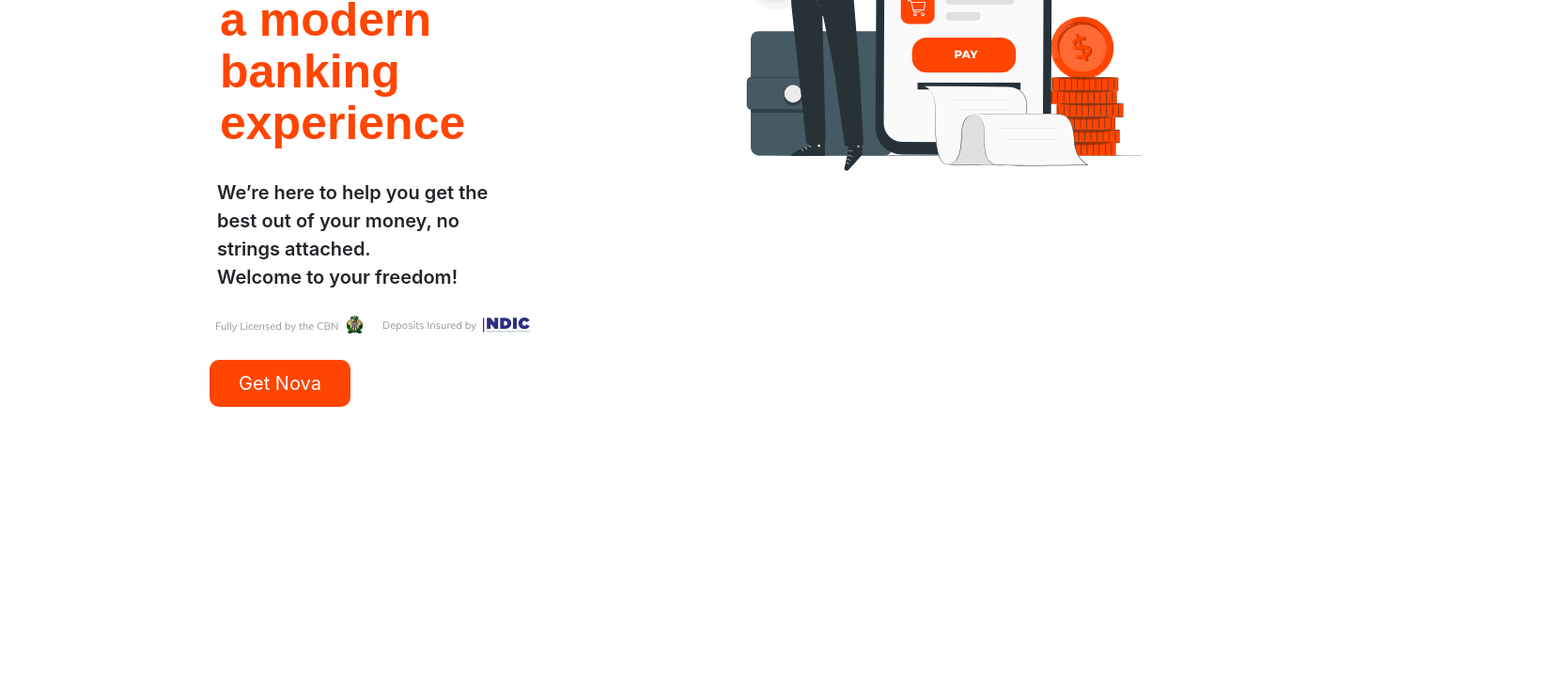
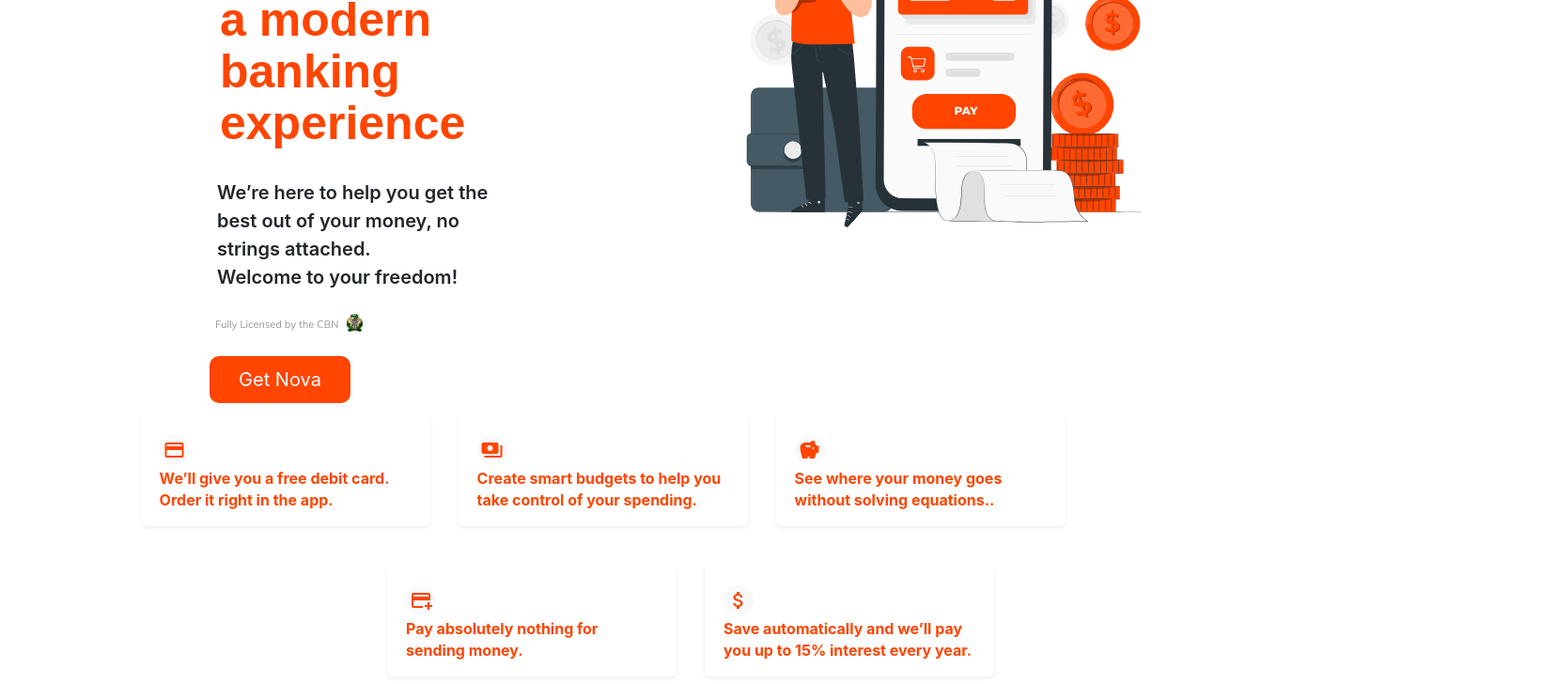
Before and after one commit to Oluwafemi-John1/Bankapp, a React (Create React App) app: page / in a window 1280 px wide. Shown: the part 366-1094 px from the top of the page at 94% size, 1656 px wide, since content can reach past the window. Before the commit the page ends 822 px from the top, so only its background shows below. Built offline with nearby package versions, Linux system fonts and the light colour scheme.

Commit message:
card section complete

```diff
--- a/src/assets/css/GetNova.css
+++ b/src/assets/css/GetNova.css
@@ -2,6 +2,11 @@
     height: 90vh;
     transform: translateY(10px);
     animation: nova 1.5s linear forwards;
+}
+
+#sectioncards {
+    animation: nova 1.5s linear forwards;
+
 }
 
 @keyframes nova {
@@ -73,6 +78,10 @@
         margin-left: 0px;
     }
 
+    #sectioncards {
+        transform: translateY(30px);
+    }
+
     #freebank {
         font-size: 35px;
         line-height: 35.2px;
@@ -123,6 +132,12 @@
             transform: translateX(0%);
         }
     }
+
+    .card {
+        box-shadow: 0px 5px 10px rgba(0,0,0,0.1) !important;
+        margin-left: 5px;
+        overflow-y: hidden !important;
+    }
 }
 
 
@@ -131,19 +146,23 @@
         transform: translateY(35px);
         transition: 2s ease-in-out;
     }
+
+    #imagebank {
+        transform: translateY(60px);
+    }
 }
 
 /* <=========== Card Section ===========> */
-section#card {
-    height: 50vh;
-}
-
 @media all and (min-width: 992px) {
     #cards {
         margin-left: 10%;
         margin-right: 0%;
     }
 
+    #cardss {
+        transform: translateX(400px);
+
+    }
     #imagebank {
         animation: move 1.5s linear backwards;
         position: relative;
--- a/src/assets/css/Navbar.css
+++ b/src/assets/css/Navbar.css
@@ -96,5 +96,9 @@
         transform: scale(1.15,1.15);
         transition: .5s ease-in-out;
     }
+
+    html {
+        overflow-x: hidden;
+    }
 }
 /* ============ desktop view .end// ============ */
--- a/src/components/GetNova.js
+++ b/src/components/GetNova.js
@@ -2,12 +2,17 @@
 import { Link } from 'react-router-dom';
 import '../assets/css/GetNova.css';
 import cbn from '../assets/images/cbn.svg';
-import ndic from '../assets/images/NDIC.svg';
-import bank from '../assets/images/E-Wallet-pana.svg'
+// import ndic from '../assets/images/NDIC.svg';
+import bank from '../assets/images/E-Wallet-pana.svg';
+import card1 from '../assets/images/svgexport-3.svg';
+import budget from '../assets/images/svgexport-6.svg';
+import equation from '../assets/images/svgexport-20.svg';
+import paynothing from '../assets/images/svgexport-4.svg'
+import save from '../assets/images/svgexport-5.svg'
 
 const GetNova = () => {
     let cardStyle = {
-        color:"#40196D",
+        color:"orangered",
         fontFamily:"Muli, sans-serif;",
         fontWeight:"900",
         fontSize:"16px",
@@ -25,8 +30,8 @@
                 <h1 id='freebank' className='p-lg-2'>We offer you the guarantee of a modern banking experience</h1>
                 <p id='freedom' className='p-2'>We’re here to help you get the best out of your money, no strings attached.<br />Welcome to your freedom!</p>
                 <div className="cbn">
-                    <img src={cbn} alt="" />&nbsp;
-                    <img src={ndic} alt="" className='ms-lg-3' />
+                    <img src={cbn} alt="" />
+                    {/* <img src={ndic} alt="" className='ms-lg-3' /> */}
                 </div>
                 <Link className="nav-link fs-5 text-center" to="/signup" id='getKudagetKuda'>Get Nova <span><i className="material-icons" id='mat' style={{transform:"translateY(7px)"}}>navigate_next</i></span></Link>
 
@@ -36,6 +41,37 @@
             </div>
         </div>
     </section>
+
+    {/* Card Section */}
+    <section className="container-fluid" id='sectioncards'>
+        <div className="row mx-auto">
+            <div className="row" id='cards'>
+                <div className="card col-lg-3 my-2 p-3 shadow-sm border-0" style={cardmargin}>
+                    <div className="card-text px-1"><i className='material-icons bg-light p-1 rounded-circle' style={{transform:"translateY(7px)",color:"orangered"}} width={25}>credit_card</i></div>
+                    <div className="card-text px-1 mt-2 fw-bold" style={cardStyle}>We’ll give you a free debit card. Order it right in the app.</div>
+                </div>
+                <div className="card col-lg-3 my-2 p-3 shadow-sm border-0" style={cardmargin}>
+                    <div className="card-text px-1"><i className='material-icons bg-light p-1 rounded-circle' style={{transform:"translateY(7px)",color:"orangered"}} width={25}>payments</i></div>
+                    <div className="card-text px-1 mt-2 fw-bold" style={cardStyle}>Create smart budgets to help you take control of your spending.</div>
+                </div>
+                <div className="card col-lg-3 my-2 p-3 shadow-sm border-0" style={cardmargin}>
+                    <div className="card-text px-1"><i className='material-icons bg-light p-1 rounded-circle' style={{transform:"translateY(7px)",color:"orangered"}} width={25}>savings</i></div>
+                    <div className="card-text px-1 mt-2 fw-bold" style={cardStyle}>See where your money goes without solving equations..</div>
+                </div>
+            </div>
+
+            <div className="mt-4 row" id='cardss'>
+                <div className="card col-lg-3 my-2 p-3 shadow-sm border-0" style={cardmargin}>
+                    <div className="card-text px-1"><i className='material-icons bg-light p-1 rounded-circle' style={{transform:"translateY(7px)",color:"orangered"}} width={25}>add_card</i></div>
+                    <div className="card-text px-1 mt-2 fw-bold" style={cardStyle}>Pay absolutely nothing for sending money.</div>
+                </div>
+                <div className="card col-lg-3 my-2 p-3 shadow-sm border-0" style={cardmargin}>
+                    <div className="card-text px-1"><i className='material-icons bg-light p-1 rounded-circle' style={{transform:"translateY(7px)",color:"orangered"}} width={25}>attach_money</i></div>
+                    <div className="card-text px-1 mt-2 fw-bold" style={cardStyle}>Save automatically and we’ll pay you up to 15% interest every year.</div>
+                </div>
+            </div>
+        </div>
+    </section>
     </>
   )
 }
```
